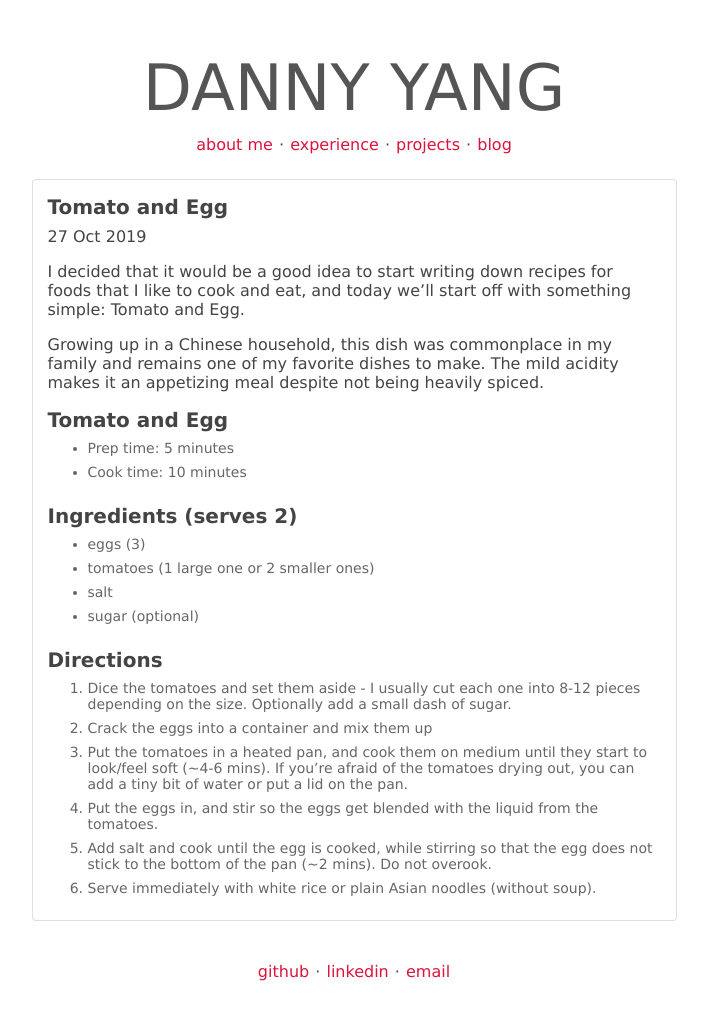
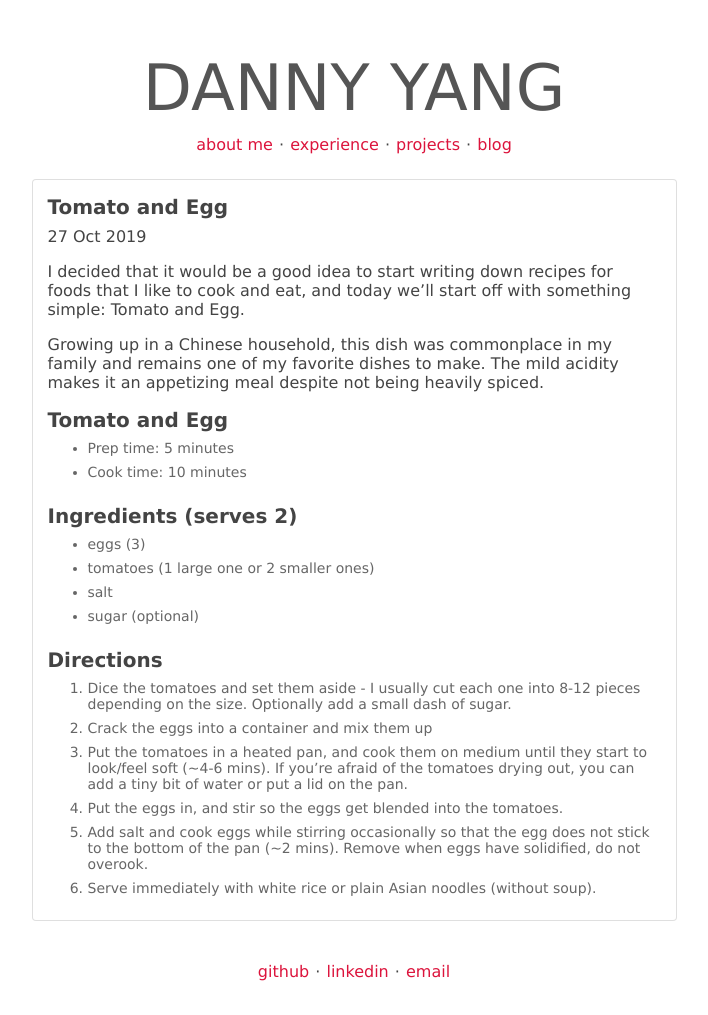
Before and after one commit to yangdanny97/yangdanny97.github.io, a Jekyll site: the page built from _posts/2019-10-27-tomato-egg.md, in a window 1280 px wide. Shown: the whole page, without its empty margins (286-994 px from the left). Built offline with Jekyll 4.4.1, drawn with Linux system fonts in a browser that asks for light colours.

Commit message:
edit post

```diff
--- a/_posts/2019-10-27-tomato-egg.md
+++ b/_posts/2019-10-27-tomato-egg.md
@@ -23,6 +23,6 @@ Growing up in a Chinese household, this dish was commonplace in my family and re
 1. Dice the tomatoes and set them aside - I usually cut each one into 8-12 pieces depending on the size. Optionally add a small dash of sugar.
 2. Crack the eggs into a container and mix them up
 3. Put the tomatoes in a heated pan, and cook them on medium until they start to look/feel soft (~4-6 mins). If you're afraid of the tomatoes drying out, you can add a tiny bit of water or put a lid on the pan.
-4. Put the eggs in, and stir so the eggs get blended with the liquid from the tomatoes.
-5. Add salt and cook until the egg is cooked, while stirring so that the egg does not stick to the bottom of the pan (~2 mins). Do not overook.
+4. Put the eggs in, and stir so the eggs get blended into the tomatoes.
+5. Add salt and cook eggs while stirring occasionally so that the egg does not stick to the bottom of the pan (~2 mins). Remove when eggs have solidified, do not overook.
 6. Serve immediately with white rice or plain Asian noodles (without soup).
```
